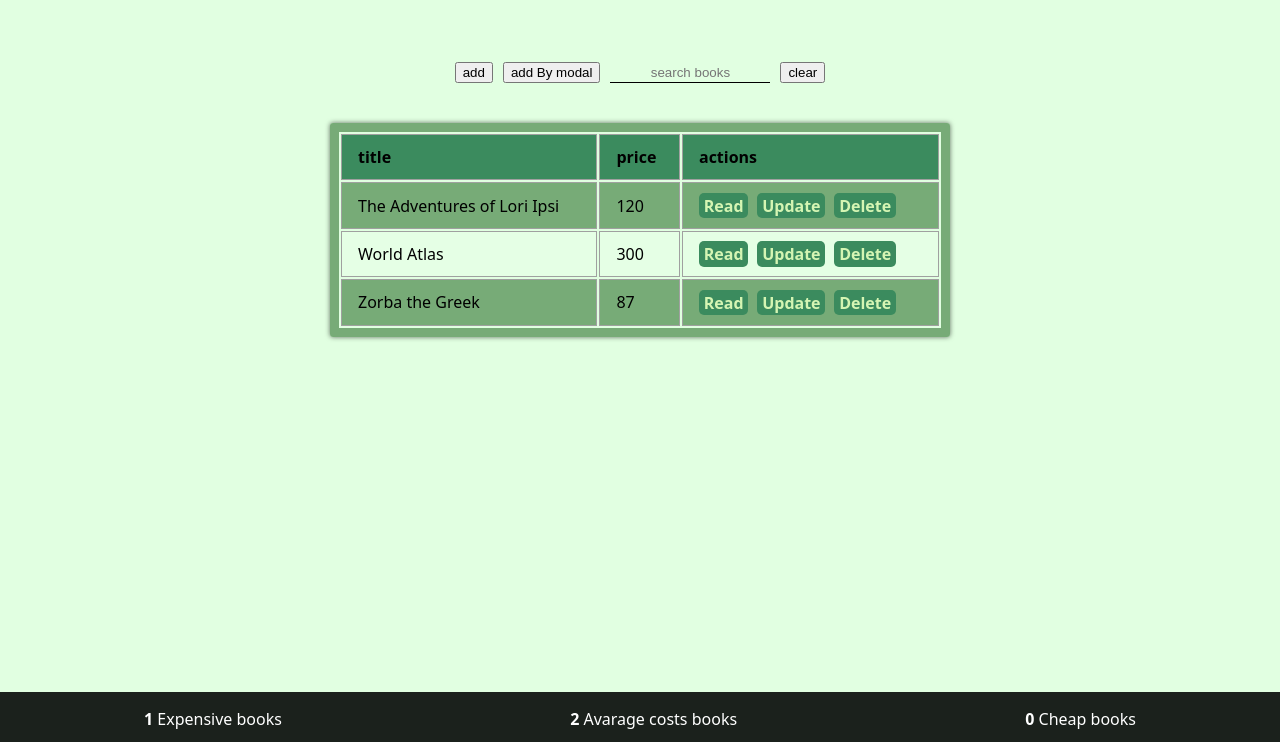
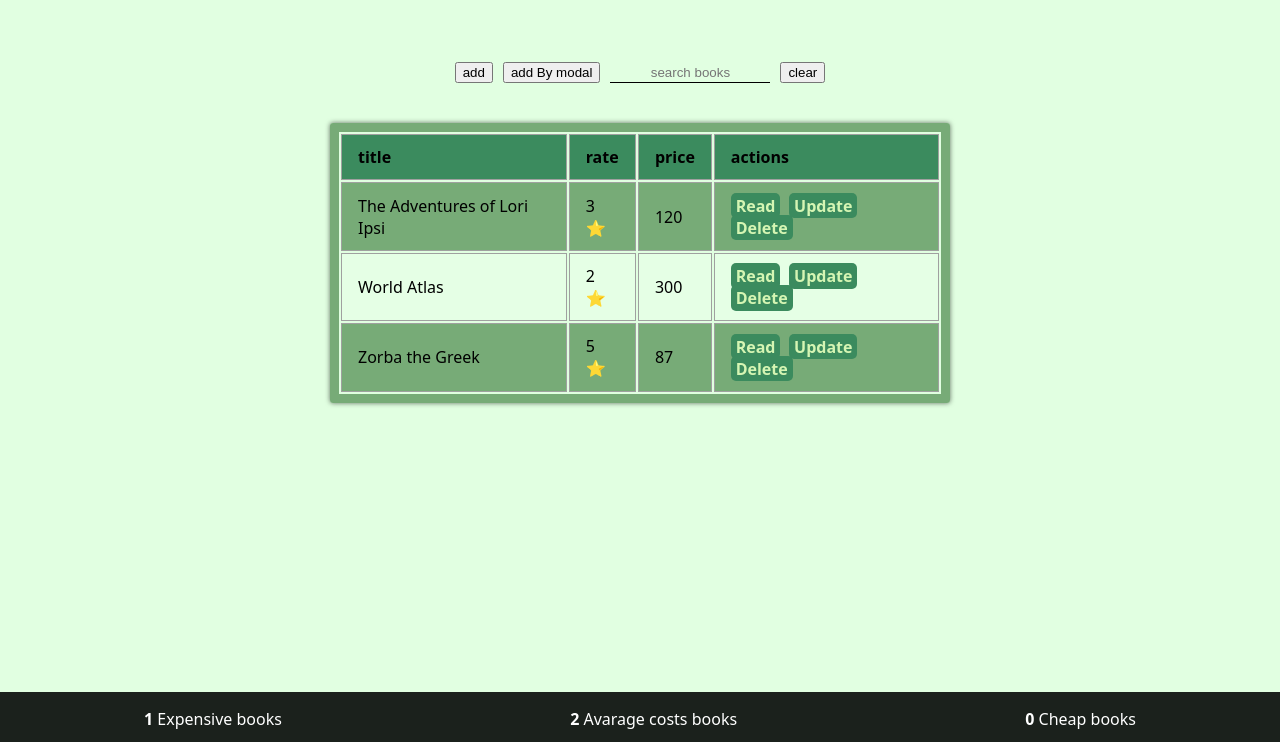
Before and after one commit to yoavnatan/Book-Shop, a plain HTML site: page index.html in a window 1280 px wide. Shown: the part 58-800 px from the top of the page. Drawn offline with Linux system fonts and the light colour scheme.

Commit message:
add rating on the lists

```diff
--- a/index.html
+++ b/index.html
@@ -30,6 +30,7 @@
             <thead>
                 <tr>
                     <th>title</th>
+                    <th>rate</th>
                     <th>price</th>
                     <th>actions</th>
                 </tr>
--- a/js/book.controller.js
+++ b/js/book.controller.js
@@ -11,7 +11,7 @@ function onInit() {
 function render() {
 
     if (gLayout === 'cards') renderCards()
-    if (gLayout === 'table') renderBooks()
+    if (gLayout === 'table') renderTable()
     _renderstats()
 
 }
@@ -26,6 +26,7 @@ function renderCards() {
 <img alt="No image" src="${book.img}">
         <div class="title">${book.title}</div>
         <div class="price">${book.price}$</div>
+        <div class="rate">${book.rate} ⭐️</div>
         <div class="btns-conatiner">
         <span class="button btn-read" onclick="onReadBook('${book.id}')">Read</span>
             <span class="button btn-update" onclick="onUpdateBook('${book.id}')">Update</span>
@@ -40,12 +41,12 @@ function renderCards() {
     showElement('.cards-container')
 }
 
-function renderBooks() {
+function renderTable() {
     const elBooksTable = document.querySelector('.table-container tbody')
     const books = getBooks(gFilterBy)
 
     if (!gBooks || gBooks.length < 1) {
-        elBooksTable.innerHTML = `<tr><td class="empty-table" colspan="3">No matching books were found</td></tr>`
+        elBooksTable.innerHTML = `<tr><td class="empty-table" colspan="4">No matching books were found</td></tr>`
         _renderstats()
         return
     }
@@ -53,6 +54,7 @@ function renderBooks() {
     var strHTML = books.map(book => `
             <tr>
                 <td>${book.title}</td>
+                <td>${book.rate} ⭐️</td>
                 <td>${book.price}</td>
                 <td><span class="button btn-read" onclick="onReadBook('${book.id}')">Read</span>
                 <span class="button btn-update" onclick="onUpdateBook('${book.id}')">Update</span>
--- a/js/services/book.service.js
+++ b/js/services/book.service.js
@@ -48,9 +48,9 @@ function _createBooks() {
     if (gBooks && gBooks.length > 0) return
 
     gBooks = [
-        _createBook('The Adventures of Lori Ipsi', 120, 'imgs/advanture.jpg', 'Siki & Lori is about a Siamese cat boy named Siki and a golden retriever dog named Lori. That go on exciting adventures & most haunting and action type series. They encounter many villains slowly twists over to cursed odjects, possessed pets and people. With scary monsters & ghosts although it gets bloody during in the futher chapters of Siki and Lori.'),
-        _createBook('World Atlas', 300, 'imgs/atlas.jpg', 'lorem ipsum'),
-        _createBook('Zorba the Greek', 87, 'imgs/zorba.jpg', 'lorem ipsum')
+        _createBook('The Adventures of Lori Ipsi', 120, 'imgs/advanture.jpg', makeLorem(50)),
+        _createBook('World Atlas', 300, 'imgs/atlas.jpg', makeLorem(50)),
+        _createBook('Zorba the Greek', 87, 'imgs/zorba.jpg', makeLorem(50))
     ]
 
     _saveBooks()
@@ -63,7 +63,7 @@ function _createBook(title, price, img, description) {
         price,
         img,
         description,
-        rate: 0,
+        rate: getRandomInt(1, 6),
     }
 }
 
--- a/js/services/utils.service.js
+++ b/js/services/utils.service.js
@@ -25,3 +25,13 @@ function showElement(selector) {
 function hideElement(selector) {
     document.querySelector(selector).classList.add('hide')
 }
+
+function makeLorem(wordCount = 100) {
+    const words = ['The sky', 'above', 'the port', 'was', 'the color of television', 'tuned', 'to', 'a dead channel', '.', 'All', 'this happened', 'more or less', '.', 'I', 'had', 'the story', 'bit by bit', 'from various people', 'and', 'as generally', 'happens', 'in such cases', 'each time', 'it', 'was', 'a different story', '.', 'It', 'was', 'a pleasure', 'to', 'burn']
+    var txt = ''
+
+    while (wordCount-- > 0) {
+        txt += words[getRandomInt(0, words.length)] + ' '
+    }
+    return txt
+}
```
